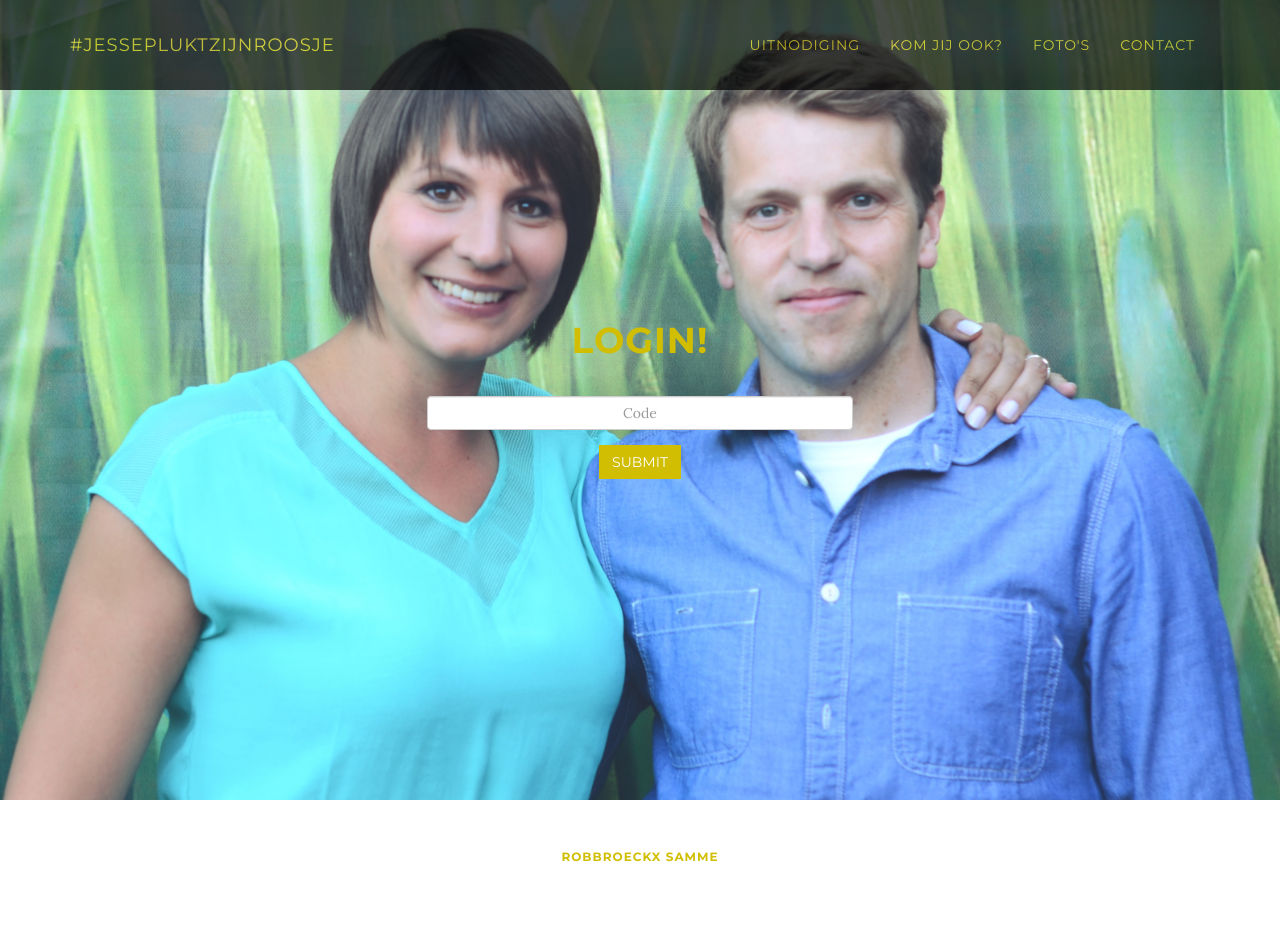
After one commit to Sammerobbroeckx/trouw, a PHP site: page /login.php in a window 1280 px wide. The commit adds this page. Run offline with PHP 8.4, Linux system fonts and the light colour scheme; some libraries are stand-ins or nearby versions.

Commit message:
login fixed

```diff
--- a/css/grayscale.css
+++ b/css/grayscale.css
@@ -380,8 +380,15 @@ body {
 
 @media(max-width:767px)
 {
-    .per100
+    #page-top > header > div > div.container.col-md-4 > form > div > input
     {
-        width: 100%;
+        width: 60%;
+        margin: auto;
     }
 }
+
+#page-top > header > div > div.container.col-md-4 > form > button
+{
+    background-color: #D1BE02;
+    color: #fff;
+}
--- /dev/null
+++ b/login.php
@@ -0,0 +1,134 @@
+<?php
+    session_start();
+
+    if(isset($_GET["code"]))
+    {
+        if($_GET["code"] == "123")
+        {
+            $_SESSION["admin"] = 1000;
+            echo '<META http-equiv="refresh" content="0;URL=index.php">';
+        }
+        else
+        {
+            session_destroy();
+        }
+    }
+?>
+<!DOCTYPE html>
+<html lang="en">
+
+<head>
+
+    <meta charset="utf-8">
+    <meta http-equiv="X-UA-Compatible" content="IE=edge">
+    <meta name="viewport" content="width=device-width, initial-scale=1">
+    <meta name="description" content="">
+    <meta name="author" content="">
+
+    <title>Roselien en Jesse</title>
+
+    <!-- Bootstrap Core CSS -->
+    <link href="css/bootstrap.min.css" rel="stylesheet">
+
+    <!-- Custom CSS -->
+    <link href="css/grayscale.css" rel="stylesheet">
+
+    <!-- Custom Fonts -->
+    <link href="font-awesome/css/font-awesome.min.css" rel="stylesheet" type="text/css">
+    <link href="http://fonts.googleapis.com/css?family=Lora:400,700,400italic,700italic" rel="stylesheet" type="text/css">
+    <link href="http://fonts.googleapis.com/css?family=Montserrat:400,700" rel="stylesheet" type="text/css">
+
+    <!-- HTML5 Shim and Respond.js IE8 support of HTML5 elements and media queries -->
+    <!-- WARNING: Respond.js doesn't work if you view the page via file:// -->
+    <!--[if lt IE 9]>
+        <script src="https://oss.maxcdn.com/libs/html5shiv/3.7.0/html5shiv.js"></script>
+        <script src="https://oss.maxcdn.com/libs/respond.js/1.4.2/respond.min.js"></script>
+    <![endif]-->
+
+</head>
+
+<body id="page-top" data-spy="scroll" data-target=".navbar-fixed-top">
+
+    <!-- Navigation -->
+    <nav class="navbar navbar-custom navbar-fixed-top" role="navigation">
+        <div class="container">
+            <div class="navbar-header">
+                <button type="button" class="navbar-toggle" data-toggle="collapse" data-target=".navbar-main-collapse">
+                    <i class="fa fa-bars"></i>
+                </button>
+                <a class="navbar-brand page-scroll" href="#page-top">
+                    <span class="light">#jessepluktzijnroosje</span>
+                </a>
+            </div>
+
+            <!-- Collect the nav links, forms, and other content for toggling -->
+            <div class="collapse navbar-collapse navbar-right navbar-main-collapse">
+                <ul class="nav navbar-nav">
+                    <!-- Hidden li included to remove active class from about link when scrolled up past about section -->
+                    <li class="hidden">
+                        <a href="#page-top"></a>
+                    </li>
+                    <li>
+                        <a class="page-scroll" href="#">Uitnodiging</a>
+                    </li>
+                    <li>
+                        <a class="page-scroll" href="#">Kom jij ook?</a>
+                    </li>
+                    <li>
+                        <a class="page-scroll" href="#">Foto's</a>
+                    </li>
+                    <li>
+                        <a class="page-scroll" href="#">Contact</a>
+                    </li>
+                </ul>
+            </div>
+            <!-- /.navbar-collapse -->
+        </div>
+        <!-- /.container -->
+    </nav>
+
+    <!-- Intro Header -->
+    <header class="intro">
+        <div class="intro-body">
+            <div class="col-md-4"></div>
+            <div class="container col-md-4">
+                <h1>Login!</h1>
+
+                <form action="login.php" method="get" class="form-horizontal">
+                    <div class="form-group">
+                        <input type="text" class="form-control text-center" name="code" placeholder="Code">
+                    </div>
+
+                    <button type="submit" class="btn btn-default">Submit</button>
+                </form>
+
+            </div>
+            <div class="col-md-4"></div>
+        </div>
+    </header>
+
+    <!-- Footer -->
+    <footer>
+        <div class="container text-center">
+            <h6>Robbroeckx Samme</h6>
+        </div>
+    </footer>
+
+    <!-- jQuery -->
+    <script src="js/jquery.js"></script>
+
+    <!-- Bootstrap Core JavaScript -->
+    <script src="js/bootstrap.min.js"></script>
+
+    <!-- Plugin JavaScript -->
+    <script src="js/jquery.easing.min.js"></script>
+
+    <!-- Google Maps API Key - Use your own API key to enable the map feature. More information on the Google Maps API can be found at https://developers.google.com/maps/ -->
+    <script type="text/javascript" src="https://maps.googleapis.com/maps/api/js?key=AIzaSyCRngKslUGJTlibkQ3FkfTxj3Xss1UlZDA&sensor=false"></script>
+
+    <!-- Custom Theme JavaScript -->
+    <script src="js/grayscale.js"></script>
+
+</body>
+
+</html>
```
Also changed, not shown: index.php (renamed from index.html, +15 -2 lines).
